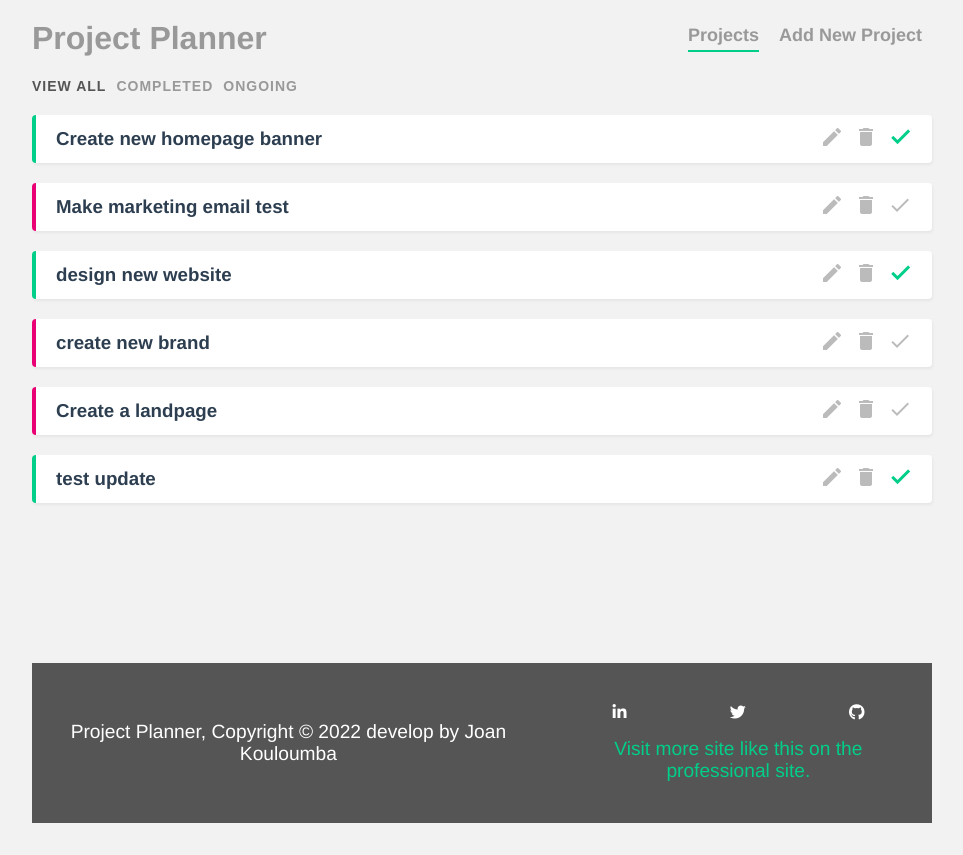
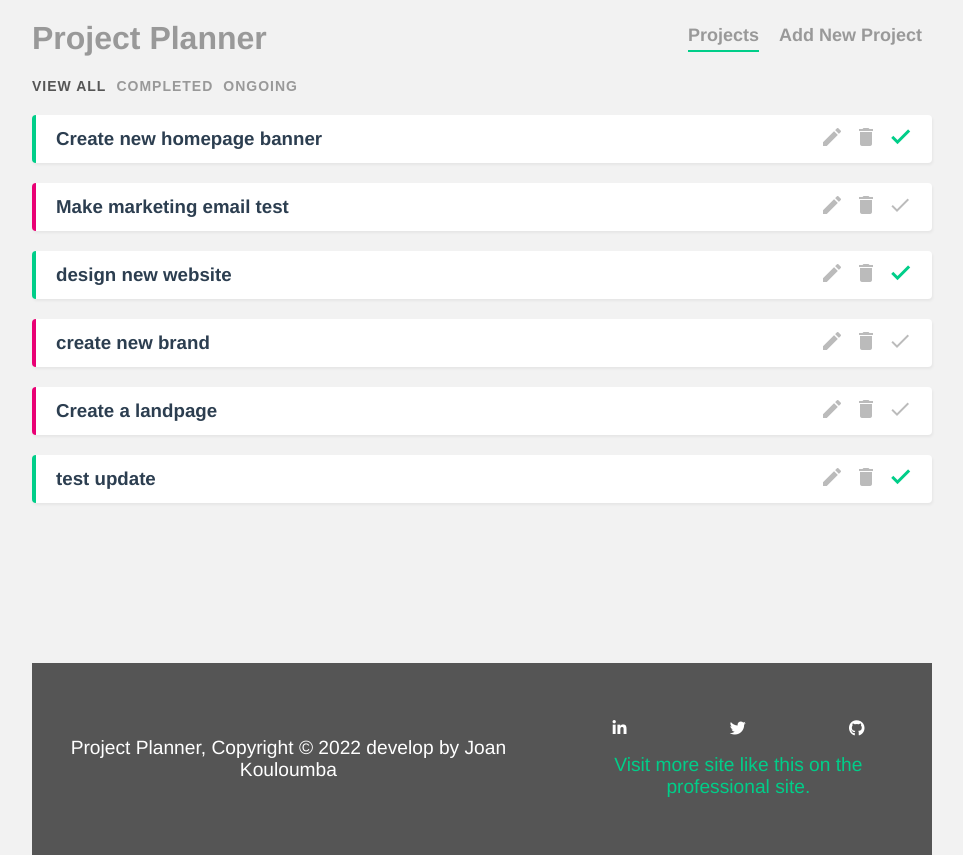
Before and after one commit to jokoul/project-32-Project-planner, a Vue app: page / in a window 1280 px wide. Shown: the whole page, without its empty margins (158-1121 px from the left). Before the commit the page ends 823 px from the top, so only its background shows below. Built offline with nearby package versions, Linux system fonts and the light colour scheme; data requests are answered from the project's data file.

Commit message:
make it better

```diff
--- a/src/components/FooterComp.vue
+++ b/src/components/FooterComp.vue
@@ -38,7 +38,7 @@ export default {};
 <style>
 /*FOOTER STYLE */
 .footer {
-  height: 10rem;
+  height: 12rem;
   width: 100%;
   display: flex;
   justify-content: space-between;
```
Also changed, not shown: 1 other file (tests, documents, lock files or other folders).
